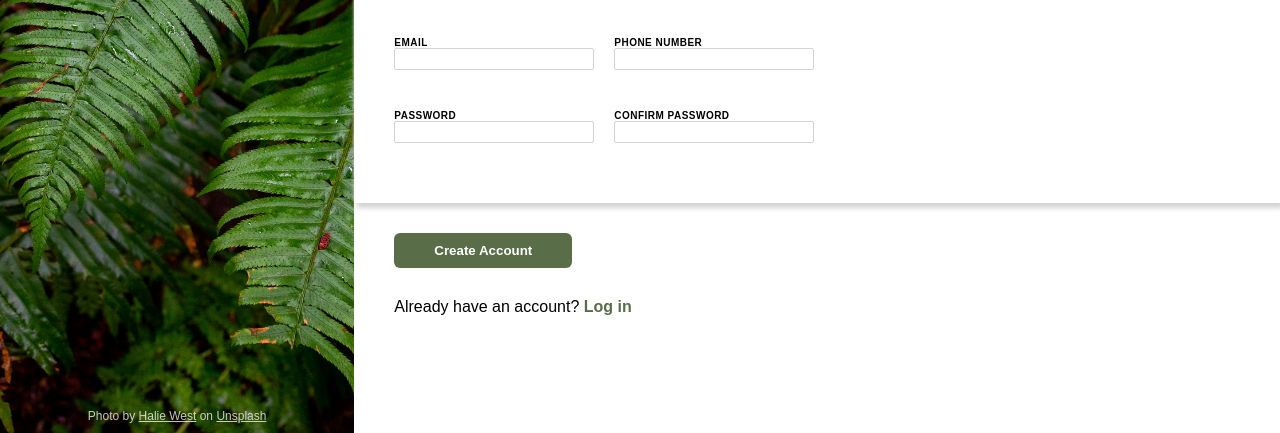
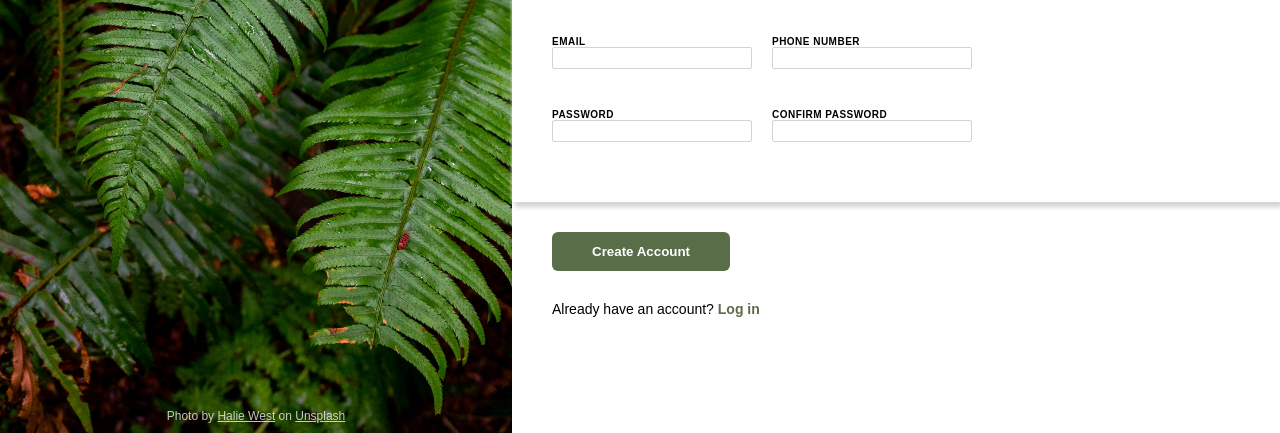
Before and after one commit to meowsec1/sign-up-form, a plain HTML site: page index.html in a window 1280 px wide. Shown: the part 367-800 px from the top of the page. Drawn offline with Linux system fonts and the light colour scheme.

Commit message:
tweaked styling for left and right size allocations

```diff
--- a/style.css
+++ b/style.css
@@ -46,6 +46,7 @@ label {
     display: flex;
     background-color: white;
     align-items: center;
+    width: 100vw;
 }
 
 .left-contents {
@@ -99,7 +100,7 @@ label {
     flex-direction: column;
     margin-left: 40px;
     gap: 30px;
-    width: 100%;
+    flex: 1;
 }
 
 p {
@@ -128,10 +129,14 @@ button {
     background-color: #596D48;
     color: white;
     border: none;
-    padding: 10px 40px;
+    padding: 12px 40px;
     border-radius: 6px;
     font-weight: 600;
     max-width: max-content;
+}
+
+p {
+    font-size: 14px;
 }
 
 a {
```
